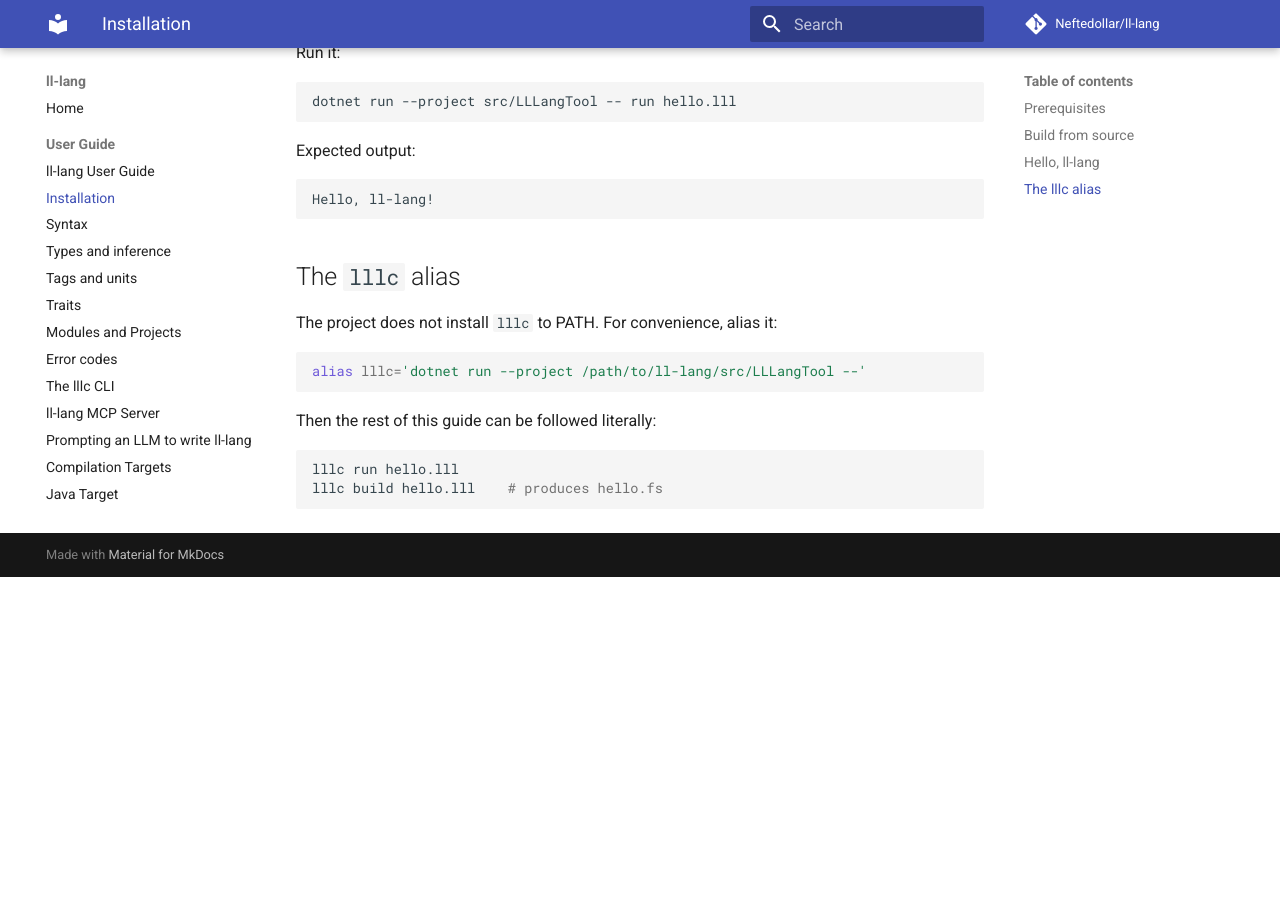
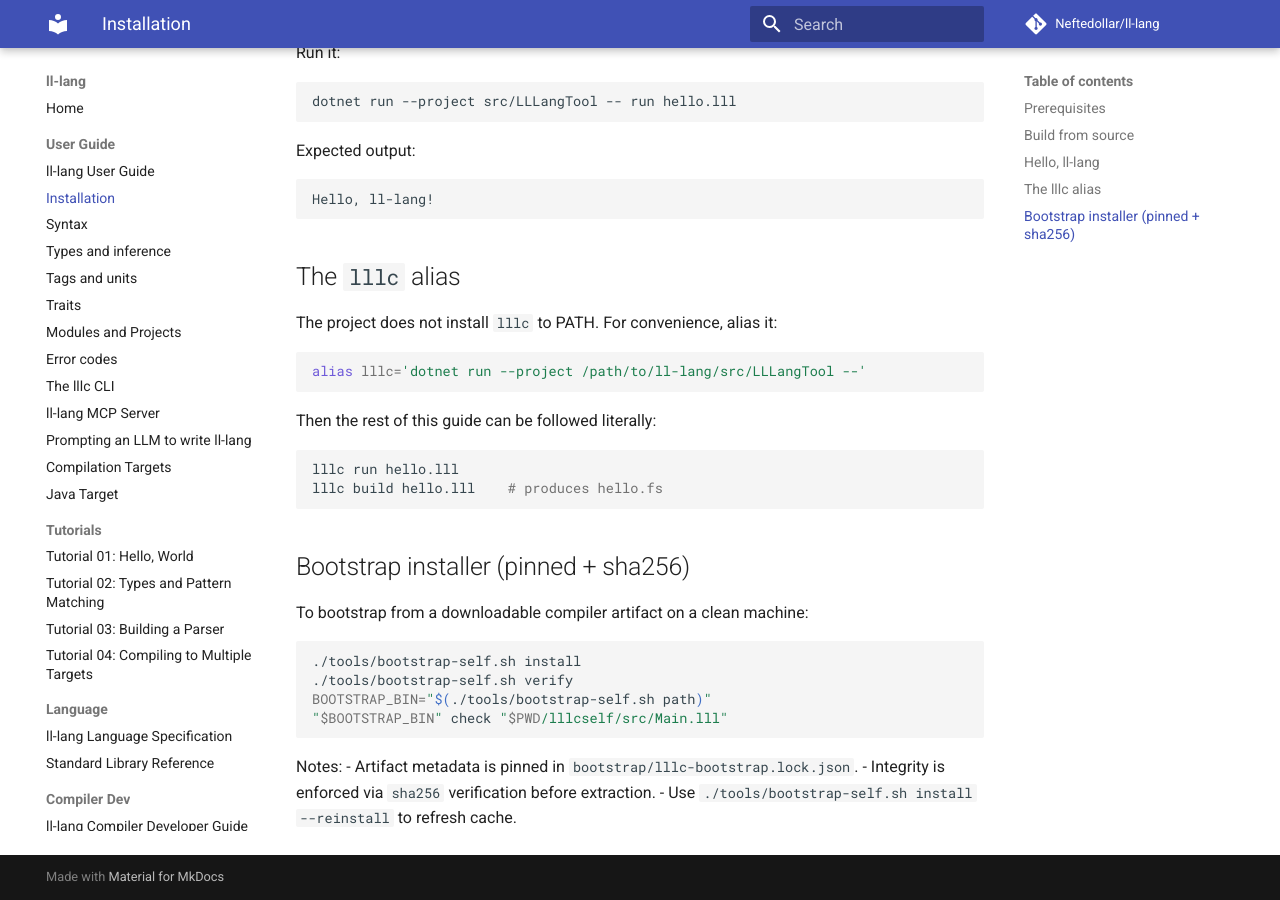
Before and after one commit to Neftedollar/ll-lang, an MkDocs documentation site: the page built from docs/user-guide/01-installation.md, in a window 1280 px wide and 900 px high, scrolled down 927 px. Built offline with MkDocs 1.6.1 and Material for MkDocs 9.7.7, drawn with Linux system fonts in a browser that asks for light colours; comment, search, counter and statistics services are not loaded; before the commit the page ends 1504 px from its top, so only the background shows below that.

Commit message:
bootstrap: add pinned artifact installer with sha256 verification

````diff
--- a/docs/user-guide/01-installation.md
+++ b/docs/user-guide/01-installation.md
@@ -66,3 +66,19 @@
 lllc run hello.lll
 lllc build hello.lll    # produces hello.fs
 ```
+
+## Bootstrap installer (pinned + sha256)
+
+To bootstrap from a downloadable compiler artifact on a clean machine:
+
+```bash
+./tools/bootstrap-self.sh install
+./tools/bootstrap-self.sh verify
+BOOTSTRAP_BIN="$(./tools/bootstrap-self.sh path)"
+"$BOOTSTRAP_BIN" check "$PWD/lllcself/src/Main.lll"
+```
+
+Notes:
+- Artifact metadata is pinned in `bootstrap/lllc-bootstrap.lock.json`.
+- Integrity is enforced via `sha256` verification before extraction.
+- Use `./tools/bootstrap-self.sh install --reinstall` to refresh cache.
````
Also changed, not shown: README.md (+14 -0 lines), 4 other files.
